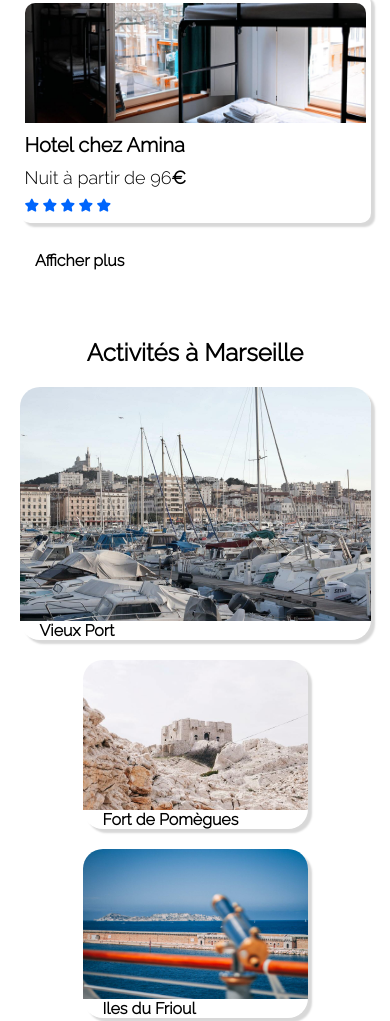
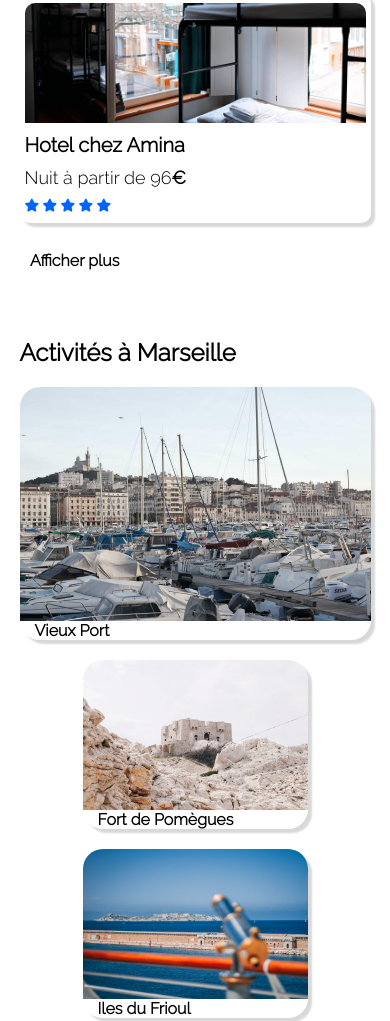
Before and after one commit to jeanlouisdossantos/Jeanlouisdossantos_2_24112020, a plain HTML site: page index.html in a window 390 px wide. Shown: the part 2632-3653 px from the top of the page. Drawn offline with Linux system fonts and the light colour scheme.

Commit message:
mise a jour format

```diff
--- a/style.css
+++ b/style.css
@@ -268,7 +268,7 @@ i.grey {
   flex: 100%;
   align-self: baseline;
   font-size: 16px;
-  margin-left: 20px;
+  margin-left: 15px;
 }
 .favorite_place {
   display: flex;
@@ -477,9 +477,8 @@ section{
     max-height: fit-content;
   }
   .activity_title {
-    margin-left: 10px;
-    width:fit-content;
     margin: auto;
+    width:90%;
   }
   .main_activity{
 margin: 0px auto 20px auto;
```
